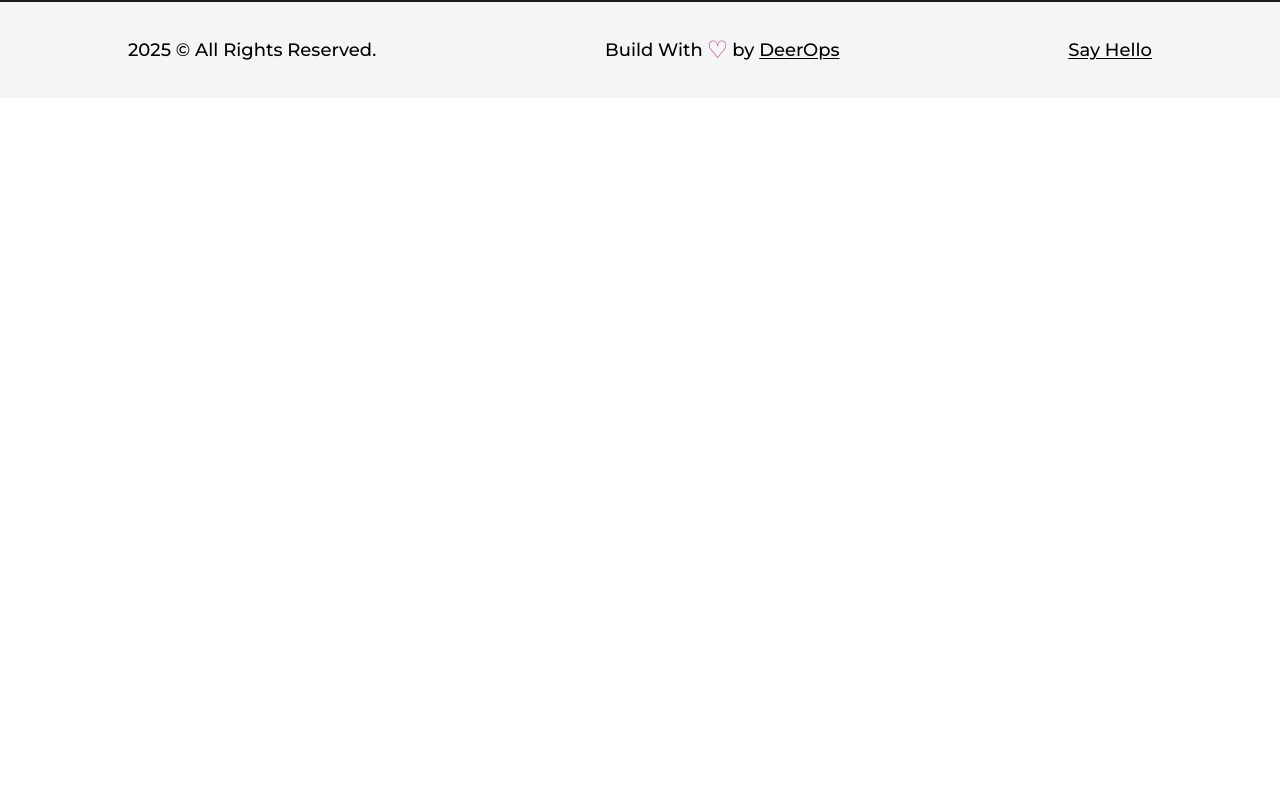
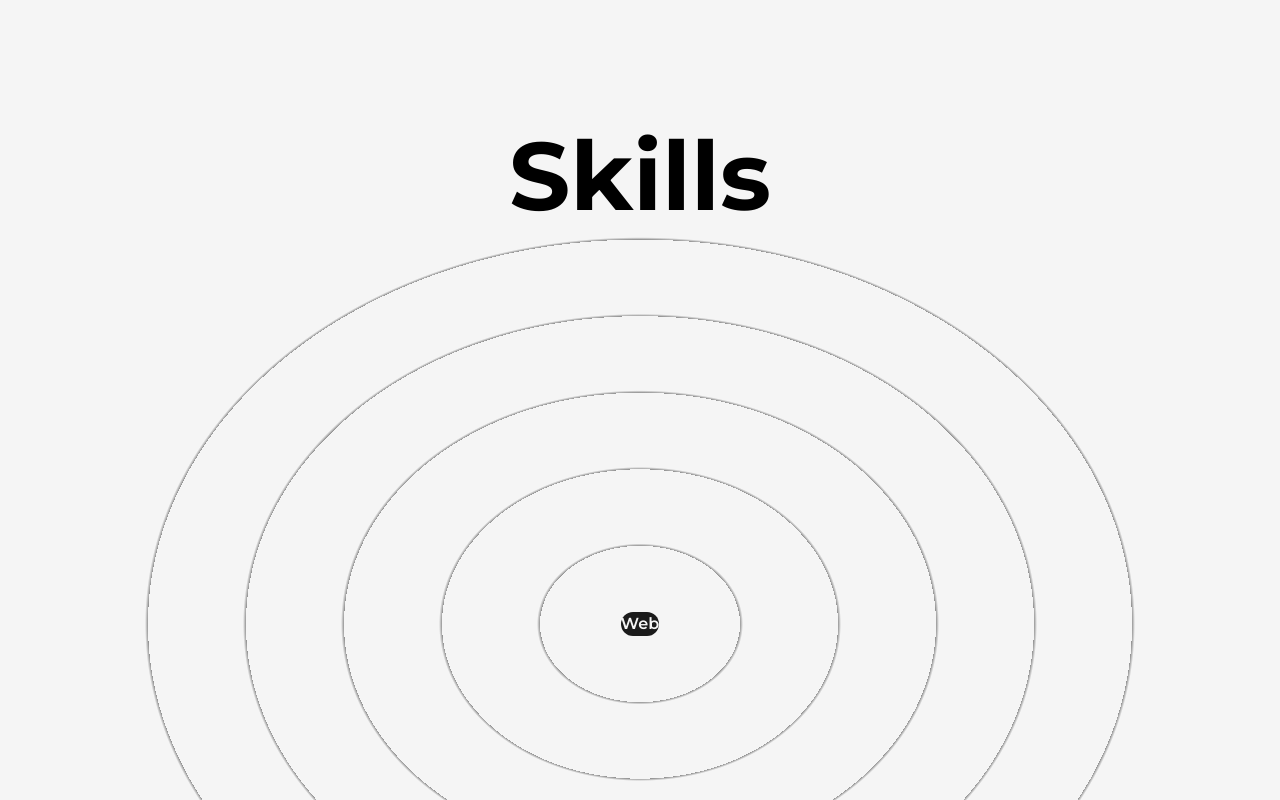
Before and after one commit to sinantech/website, a Next.js app: page /about in a window 1280 px wide. Shown: the part 1060-1860 px from the top of the page. Before the commit the page ends 1158 px from the top, so only its background shows below. Built offline with nearby package versions, Linux system fonts and the light colour scheme.

Commit message:
feat: tailwind configuration

```diff
--- /dev/null
+++ b/src/components/Skills.js
@@ -0,0 +1,16 @@
+import React from "react";
+
+const Skills = () => {
+  return (
+    <>
+      <h2 className="font-bold text-8xl mt-64 w-full text-center">Skills</h2>
+      <div className="w-full h-screen relative flex items-center justify-center rounded-full bg-circularLight">
+        <div className="flex items-center justify-center rounded-full font-semibold bg-dark text-light">
+          Web
+        </div>
+      </div>
+    </>
+  );
+};
+
+export default Skills;
--- a/src/pages/about.js
+++ b/src/pages/about.js
@@ -5,6 +5,7 @@
 import React, { useEffect, useRef } from "react";
 import profilePic from "../../public/images/profile/developer-pic-2.jpg";
 import { useInView, useMotionValue, useSpring } from "framer-motion";
+import Skills from "@/components/Skills";
 
 const AnimatedNumbers = ({ value }) => {
   const ref = useRef(null);
@@ -100,6 +101,7 @@
               </div>
             </div>
           </div>
+          <Skills />
         </Layout>
       </main>
     </>
--- a/tailwind.config.js
+++ b/tailwind.config.js
@@ -21,6 +21,10 @@
       animation: {
         "spin-slow": "spin 8s linear infinite",
       },
+      backgroundImage: {
+        circularLight:
+          "repeating-radial-gradient(rgba(0,0,0,0.4) 2px, #f5f5f5 5px, #f5f5f5 100px);",
+      },
     },
   },
   plugins: [],
```
